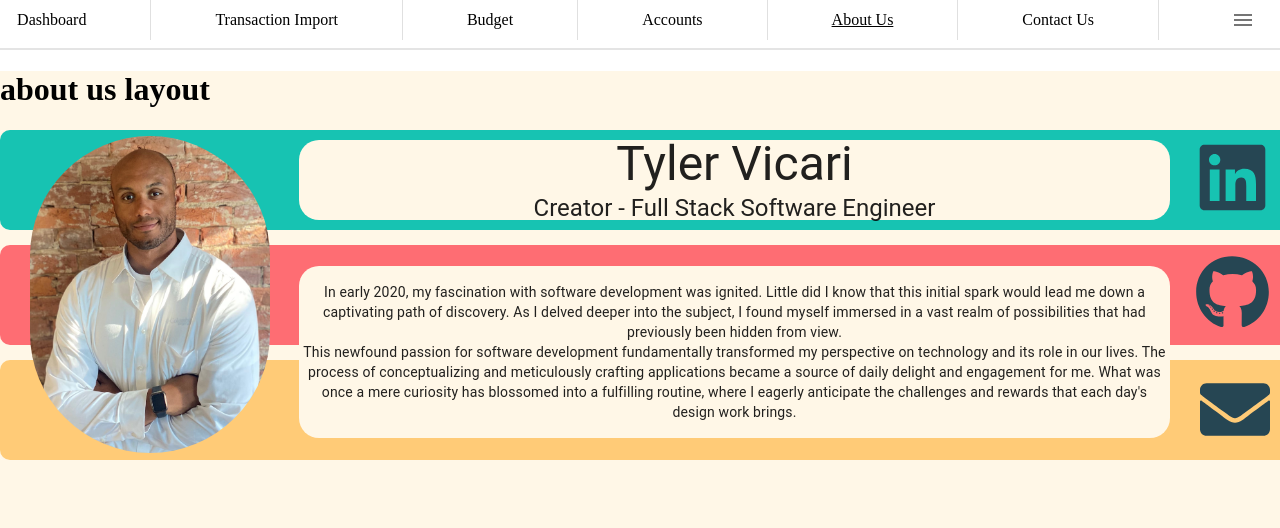
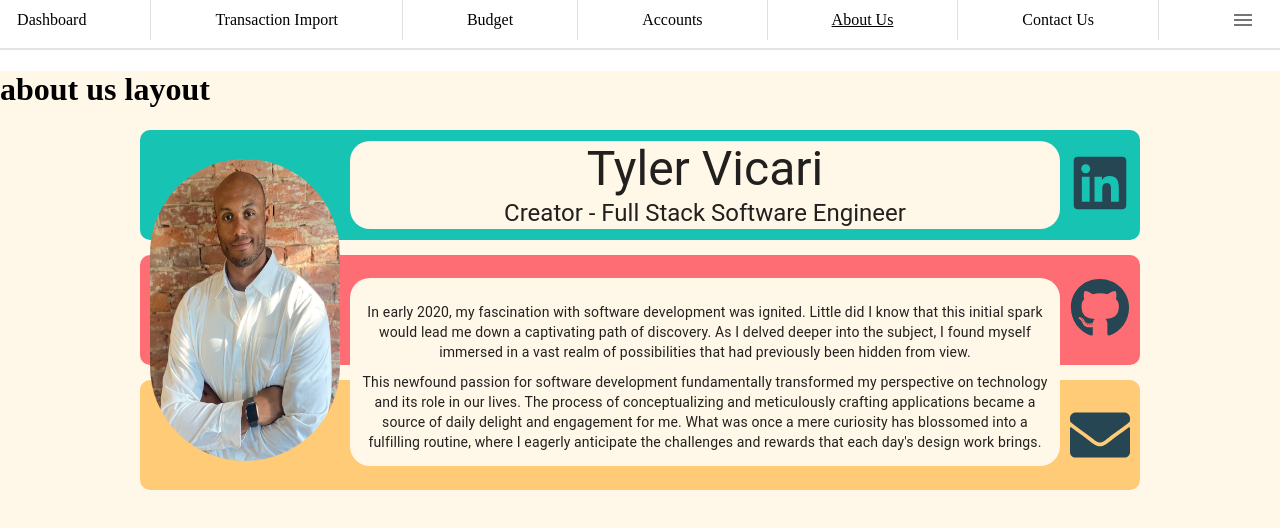
Before and after one commit to tjordanv/CashEd, a React (Create React App) app in the folder frontend/: page /aboutUs in a window 1280 px wide. Shown: the top 528 px of the page. Built offline with nearby package versions, Linux system fonts and the light colour scheme; what @mui/styled-engine-sc would draw is missing.

Commit message:
about us

```diff
--- a/frontend/src/components/AboutUs.module.css
+++ b/frontend/src/components/AboutUs.module.css
@@ -12,7 +12,7 @@ body {
 
 .container .bioCard {
   margin: auto;
-  width: 1300px;
+  width: 1000px;
   box-shadow: none;
 }
 
@@ -24,7 +24,7 @@ body {
 }
 
 .backgroundBar {
-  height: 100px;
+  height: 110px;
   width: 100%;
   display: flex;
   justify-content: end;
@@ -47,28 +47,28 @@ body {
 
 .container .bioCard .backgroundBar .imageWrapper {
   align-self: center;
-  margin-right: 30px;
+  margin-right: 10px;
 }
 
 .container .bioCard .backgroundBar .imageWrapper .image {
-  height: 75px;
-  width: 75px;
+  height: 60px;
+  width: 60px;
 }
 
 .container .bioCard .backgroundBar .emailImage {
-  height: 75px;
-  width: 70px;
+  height: 60px;
+  width: 60px;
   align-self: center;
-  margin-right: 30px;
+  margin-right: 10px;
 }
 
 .headshot {
-  width: 240px;
-  height: 96%;
+  width: 190px;
+  height: 84%;
   border-radius: 200px;
   position: absolute;
-  top: 2%;
-  left: 30px;
+  top: 8%;
+  left: 10px;
 }
 
 .rowContainer {
@@ -78,8 +78,8 @@ body {
 .overlay {
   position: absolute;
   top: 10%;
-  left: 23%;
-  width: 67%;
+  left: 21%;
+  width: 71%;
   height: 80%;
   display: flex;
   flex-direction: column;
@@ -89,7 +89,7 @@ body {
   border-radius: 20px;
 }
 
-.overlayText {
+.overlay .overlayText {
   margin: 10px 12px 0 12px;
   text-align: center;
 }
```
